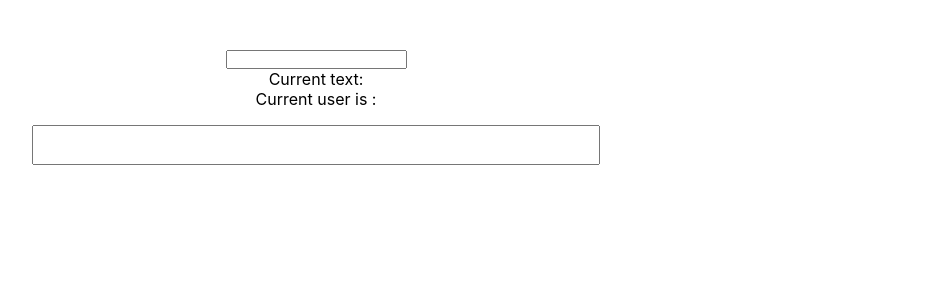
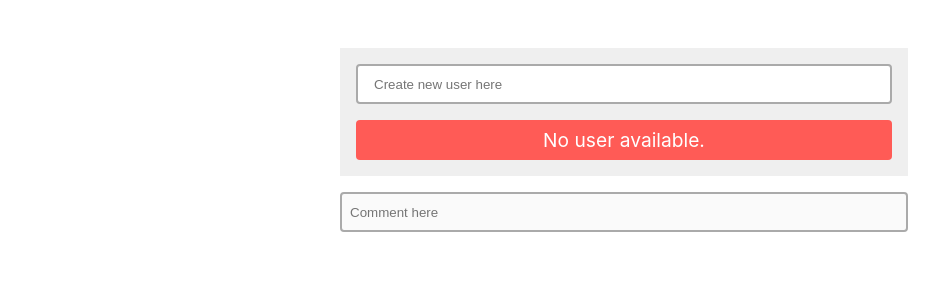
Before and after one commit to preetamdaila/commentsSection, a React (Create React App) app: page / in a window 1280 px wide. Shown: the top 300 px of the page, without its empty margins (16-955 px from the left). Built offline with nearby package versions, Linux system fonts and the light colour scheme.

Commit message:
defined nouser available and no user selected behavior

```diff
--- a/src/App.css
+++ b/src/App.css
@@ -7,6 +7,8 @@
 }
 .App {
     text-align: center;
+    display: flex;
+    justify-content: center;
 }
 
 .App-logo {
--- a/src/commentBox.js
+++ b/src/commentBox.js
@@ -12,7 +12,7 @@ const CommentBox = React.forwardRef((props, ref) => {
 
     useEffect(() => {
         if (ref) ref.current.focus();
-    }, [props]);
+    }, [props, ref]);
 
     return (
         <form
@@ -37,6 +37,14 @@ const CommentBox = React.forwardRef((props, ref) => {
                 type="text"
                 value={inputText}
                 onChange={(e) => changeInput(e)}
+                placeholder={`${
+                    action.type === "REPLY"
+                        ? "Reply here"
+                        : action.type === "EDIT"
+                        ? "Edit your comment"
+                        : "Comment here"
+                }`}
+                disabled={currentUser?.userid ? false : "disabled"}
             />
         </form>
     );
--- a/src/commentSection.js
+++ b/src/commentSection.js
@@ -55,6 +55,7 @@ const CommentSection = (props) => {
                             />
                         )}
                     </div>
+                    {currentUser?.userid ? (
                         <div className="commentFooter">
                             <div
                                 className={`footerActions ${
@@ -99,6 +100,7 @@ const CommentSection = (props) => {
                                 </React.Fragment>
                             ) : null}
                         </div>
+                    ) : null}
                 </div>
                 {replying && (
                     <div className="newReply">
--- /dev/null
+++ b/src/createNewUser.js
@@ -0,0 +1,34 @@
+import React, { useState } from "react";
+import { useDispatch } from "react-redux";
+import { addUser } from "./reduxActions";
+
+const CreateNewUser = () => {
+    const [inputText, setInputText] = useState("");
+    const dispatch = useDispatch();
+
+    const changeInput = (e) => {
+        setInputText(e.target.value);
+    };
+
+    return (
+        <div className="createNewUser">
+            <form
+                className="newUserForm"
+                onSubmit={(e) => {
+                    e.preventDefault();
+                    dispatch(addUser(inputText.trim()));
+                    setInputText("");
+                }}
+            >
+                <input
+                    type="text"
+                    onChange={(e) => changeInput(e)}
+                    value={inputText}
+                    placeholder="Create new user here"
+                />
+            </form>
+        </div>
+    );
+};
+
+export default CreateNewUser;
--- a/src/main.css
+++ b/src/main.css
@@ -12,6 +12,12 @@
     line-height: 2rem;
     height: 2.5rem;
     padding: 0 0.5rem;
+    border-radius: 0.25rem;
+    border: 2px solid #aaa;
+}
+
+input:disabled {
+    cursor: not-allowed;
 }
 
 .comments {
@@ -30,9 +36,16 @@
     min-width: 3rem;
     height: 3rem;
     background-color: grey;
+    border-radius: 0.25rem;
 }
 
-.commentsSection,
+.commentsSection {
+    width: 100%;
+    display: flex;
+    flex-direction: column;
+    gap: 1rem;
+}
+
 .comment,
 .replays {
     width: 100%;
--- a/src/main.js
+++ b/src/main.js
@@ -1,4 +1,5 @@
 import React, { useReducer, useEffect } from "react";
+import { useSelector } from "react-redux";
 import "./main.css";
 import Comments from "./comments";
 import CommentBox from "./commentBox";
@@ -12,7 +13,9 @@ const Main = () => {
         [],
         (data) => data.length
     );
+
     const [comments, dispatch] = useReducer(reducer, storedComments);
+    const currentUser = useSelector((state) => state.currentUser);
 
     useEffect(() => {
         setStoredComments("comments", comments);
--- a/src/reduxReducer.js
+++ b/src/reduxReducer.js
@@ -3,7 +3,7 @@ import { getFromLocal, setInLocal } from "./localStorageHelper";
 
 const getCurrentUser = ({ users = {} }, userid = "") => {
     if (users.length > 0) {
-        let current = users.filter((user) => userid == user.userid);
+        let current = users.filter((user) => userid === user.userid);
         return current.length ? current[0] : {};
     } else return {};
 };
--- a/src/userSelector.css
+++ b/src/userSelector.css
@@ -1,3 +1,20 @@
+.userSection {
+    display: flex;
+    flex-direction: column;
+    gap: 1rem;
+    background-color: #efefef;
+    padding: 1rem;
+}
+
+.newUserForm input[type="text"] {
+    height: 2.5rem;
+    line-height: 2rem;
+    width: 100%;
+    padding: 0 1rem;
+    border-radius: 0.25rem;
+    border: 2px solid #aaa;
+}
+
 .usersList {
     display: flex;
     gap: 0.5rem;
@@ -5,6 +22,22 @@
     justify-content: center;
     flex-flow: row wrap;
     margin: 0.5rem 0.25rem;
+}
+
+.noUserAvailable {
+    font-size: 1.2rem;
+    color: white;
+    padding: 0.5rem 1rem;
+    background-color: #ff5b56;
+    border-radius: 0.25rem;
+}
+
+.noUserSelected {
+    width: 100%;
+    background: #333;
+    line-height: 2rem;
+    color: white;
+    border-radius: 0.25rem;
 }
 
 .user {
@@ -21,7 +54,7 @@
 .userColor {
     min-width: 1.5rem;
     height: 1.5rem;
-    border: 1px solid white;
+    border-radius: 0.25rem;
 }
 
 .username {
--- a/src/userSelector.js
+++ b/src/userSelector.js
@@ -1,37 +1,20 @@
-import React, { useState } from "react";
+import React from "react";
 import { useSelector, useDispatch } from "react-redux";
-import { addUser, changeUser } from "./reduxActions";
+import { changeUser } from "./reduxActions";
 import "./userSelector.css";
+import CreateNewUser from "./createNewUser";
 
 const UserSelector = () => {
-    const [inputText, setInputText] = useState("");
     const users = useSelector((state) => state.users);
     const currentUser = useSelector((state) => state.currentUser);
     const dispatch = useDispatch();
 
-    const changeInput = (e) => {
-        setInputText(e.target.value);
-    };
-
     return (
         <div className="userSection">
-            <div>
-                <form
-                    onSubmit={(e) => {
-                        e.preventDefault();
-                        dispatch(addUser(inputText.trim()));
-                        setInputText("");
-                    }}
-                >
-                    <input
-                        type="text"
-                        onChange={(e) => changeInput(e)}
-                        value={inputText}
-                    />
-                    <div>Current text: {inputText} </div>
-                    <div>Current user is : {currentUser?.username}</div>
-                </form>
+            <CreateNewUser />
+            <div className="availableUsers">
                 {users?.length ? (
+                    <React.Fragment>
                         <div className="usersList">
                             {users.map((user, i) => (
                                 <div
@@ -51,7 +34,9 @@ const UserSelector = () => {
                                 >
                                     <div
                                         className="userColor"
-                                    style={{ backgroundColor: user.bgColor }}
+                                        style={{
+                                            backgroundColor: user.bgColor,
+                                        }}
                                     ></div>
                                     <div className="username" key={user.userid}>
                                         {user.username}
@@ -59,7 +44,15 @@ const UserSelector = () => {
                                 </div>
                             ))}
                         </div>
-                ) : null}
+                        {currentUser?.userid ? null : (
+                            <div className="noUserSelected">
+                                No user selected
+                            </div>
+                        )}
+                    </React.Fragment>
+                ) : (
+                    <div className="noUserAvailable">No user available.</div>
+                )}
             </div>
         </div>
     );
```
Lines whose indentation alone changed are shown as unchanged.
